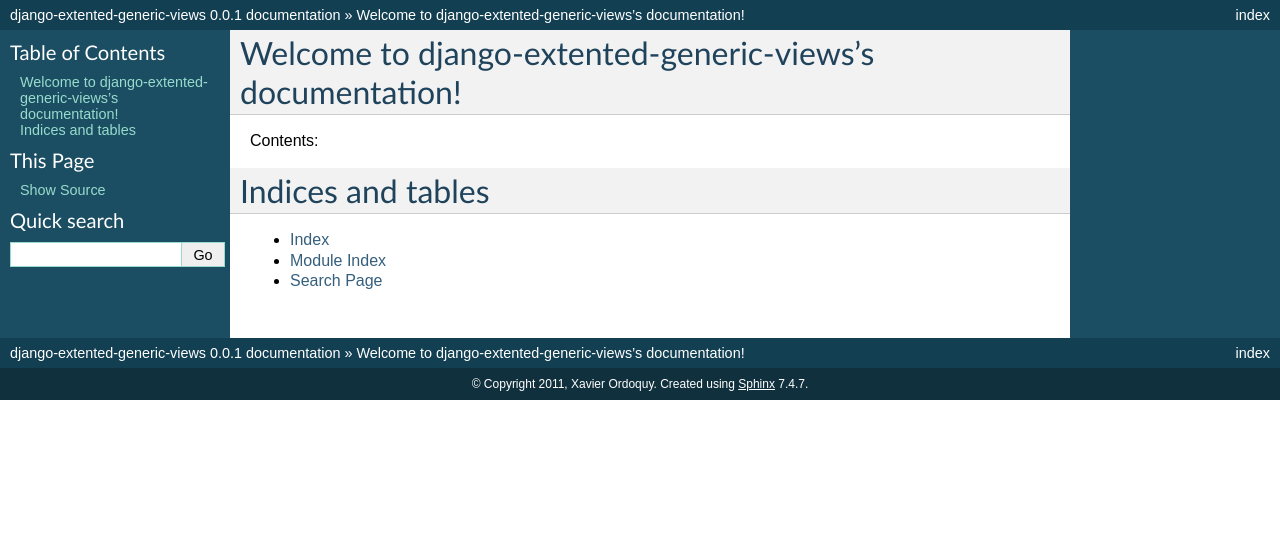
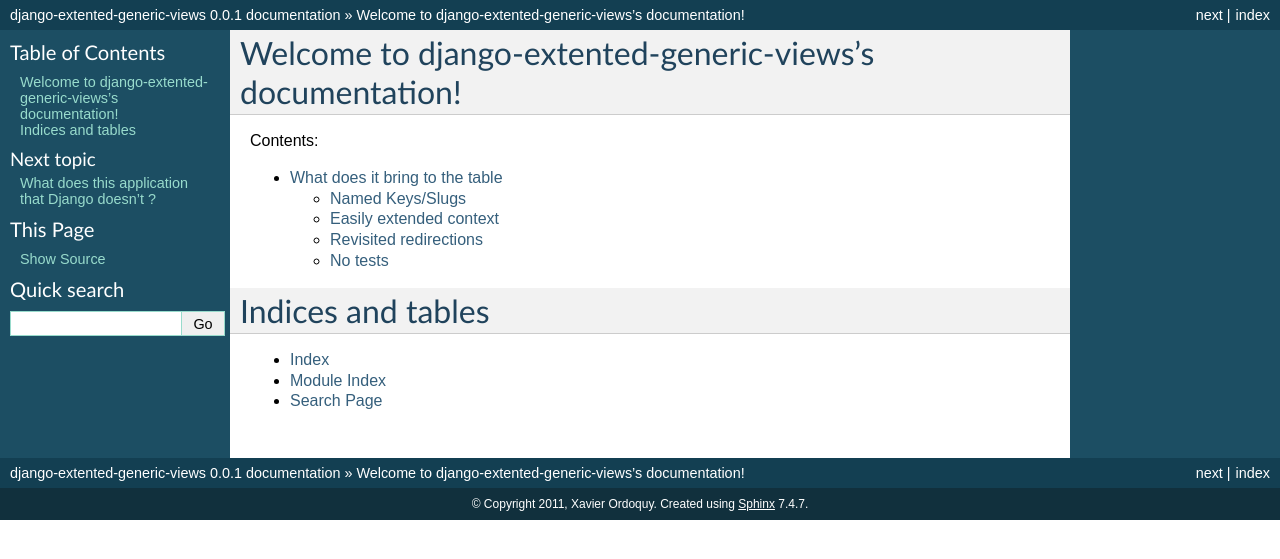
Before and after one commit to linovia/django-extended-generic-views, a Sphinx documentation site: the page built from docs/index.rst, in a window 1280 px wide. Shown: the top 559 px of the page. Built offline with Sphinx 7.4.7, drawn with Linux system fonts in a browser that asks for light colours; some of the changed lines change nothing that is shown.

Commit message:
Described the extra feature for ecbv.

```diff
--- /dev/null
+++ b/docs/extra.rst
@@ -0,0 +1,159 @@
+
+What does this application that Django doesn't ?
+================================================
+
+Named Keys/Slugs
+----------------
+
+The Django generic views expects you to have either pk or slug in your urls
+regular expressions. You can bypass this with the ecbv views. For example
+you can have your urls.py::
+
+    from django.conf.urls.defaults import patterns, url, include
+    from . import views
+
+
+    urlpatterns = patterns('',
+        url(r'^poll/(?P<poll_id>\d+)/$',
+            views.PollDetail.as_view(),
+            name='poll'),
+    )
+
+Then in order to match the poll_id, you'll set your views.py::
+
+    from . import models
+    import ecbv
+
+
+    class PollDetail(ecbv.DetailView):
+        model = models.Poll
+        pk_name = 'poll_id'
+
+
+That way, if you browse to ``/poll/4/`` you'll be able to see the Poll which
+primary key matches 4.
+
+This allows to chain urlpatterns without having to deal which id should be
+called pk and which should have its real name::
+
+    from django.conf.urls.defaults import patterns, url, include
+    from . import views
+
+
+    poll_urlpatterns = patterns('',
+        url(r'^$',                              views.PollDetail.as_view(),     name='poll'),
+        url(r'^choice/(?P<choice_id>\d+)/$',    views.ChoiceDetail.as_view(),   name='choice'),
+    )
+
+
+    urlpatterns = patterns('',
+        url(r'^poll/(?P<poll_id>\d+)/', include(poll_urlpatterns)),
+
+    )
+
+Then in your views.py you can define your classes::
+
+    from . import models
+    import ecbv
+
+
+    class PollDetail(ecbv.DetailView):
+        model = models.Poll
+        pk_name = 'poll_id'
+
+
+    class ChoiceDetail(ecbv.DetailView):
+        model = models.Choice
+        pk_name = 'choice_id'
+
+
+Easily extended context
+-----------------------
+
+Every Mixin class inherits from the BaseMixin. This makes context extension
+much easier and safer. For example, if you need a form tied with a given object
+you can easily create a view with both::
+
+    import ecbv
+
+
+    class MyView(ecbv.DetailMixin, ecbv.FormView):
+        model = Poll
+        form = SomeForm
+
+
+In order to extend the context you can also easily create your own mixin::
+
+    from . import models
+    import ecbv
+
+
+    class ProjectMixin(generic.BaseMixin):
+        def setup(self, request, *args, **kwargs):
+            project_id = kwargs['project_id']
+            self.project = get_object_or_404(models.Project, pk=project_id)
+            super(ProjectMixin, self).setup(request, *args, **kwargs)
+
+        def get_context_data(self, **kwargs):
+            kwargs['project'] = self.project
+            return super(ProjectMixin, self).get_context_data(**kwargs)
+
+
+    class Milestone(ProjectMixin, generic.DetailView):
+        model = models.Milestone
+
+
+With this example, you'll have milestone and project available in your
+context. Those who fully read the example will have noticed the presence of
+the setup function. This is called early when the request is processed and
+is the perfect location for enriching the view instance and checking
+permissions::
+
+    from django.core.exceptions import PermissionDenied
+    from . import models
+    import ecbv
+
+
+    class ProjectMixin(generic.BaseMixin):
+        def setup(self, request, *args, **kwargs):
+            super(ProjectMixin, self).setup(request, *args, **kwargs)
+            if not self.object.project_id == kwargs['project_id']:
+                raise PermissionDenied("You don't have the right")
+
+            self.project = self.object.project
+            if not request.user == self.project.owner:
+                raise PermissionDenied("You don't have the right")
+
+        def get_context_data(self, **kwargs):
+            kwargs['project'] = self.project
+            return super(ProjectMixin, self).get_context_data(**kwargs)
+
+
+    class Milestone(ProjectMixin, generic.DetailView):
+        model = models.Milestone
+
+In that example, only the owner will be allowed to access the milestone
+associated with the project.
+
+
+Revisited redirections
+----------------------
+
+The RedirectView can also use named arguments instead of just urls.
+For example, if you have the following urls.py::
+
+    from django.conf.urls.defaults import patterns, url, include
+    import ecbv
+    from . import views
+
+
+    urlpatterns = patterns('',
+           (r'^poll/(?P<poll_id>\d+)/$',        ecbv.RedirectView.as_view(view='poll')),
+        url(r'^poll/(?P<poll_id>\d+)/about/$',  views.PollView.as_view(),   name='poll'),
+    )
+
+
+No tests
+--------
+
+On the radar !
--- a/docs/index.rst
+++ b/docs/index.rst
@@ -11,6 +11,8 @@
 .. toctree::
    :maxdepth: 2
 
+   What does it bring to the table<extra>
+
 Indices and tables
 ==================
 
```
